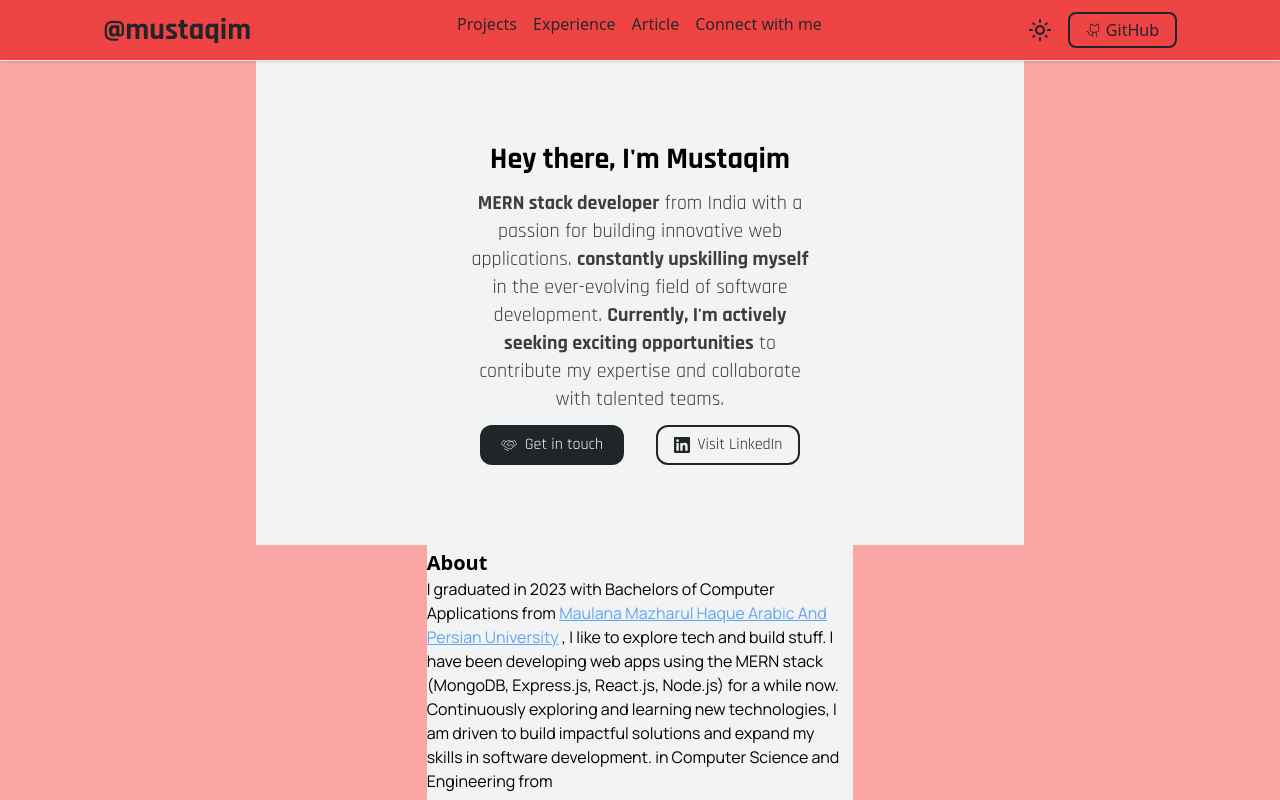
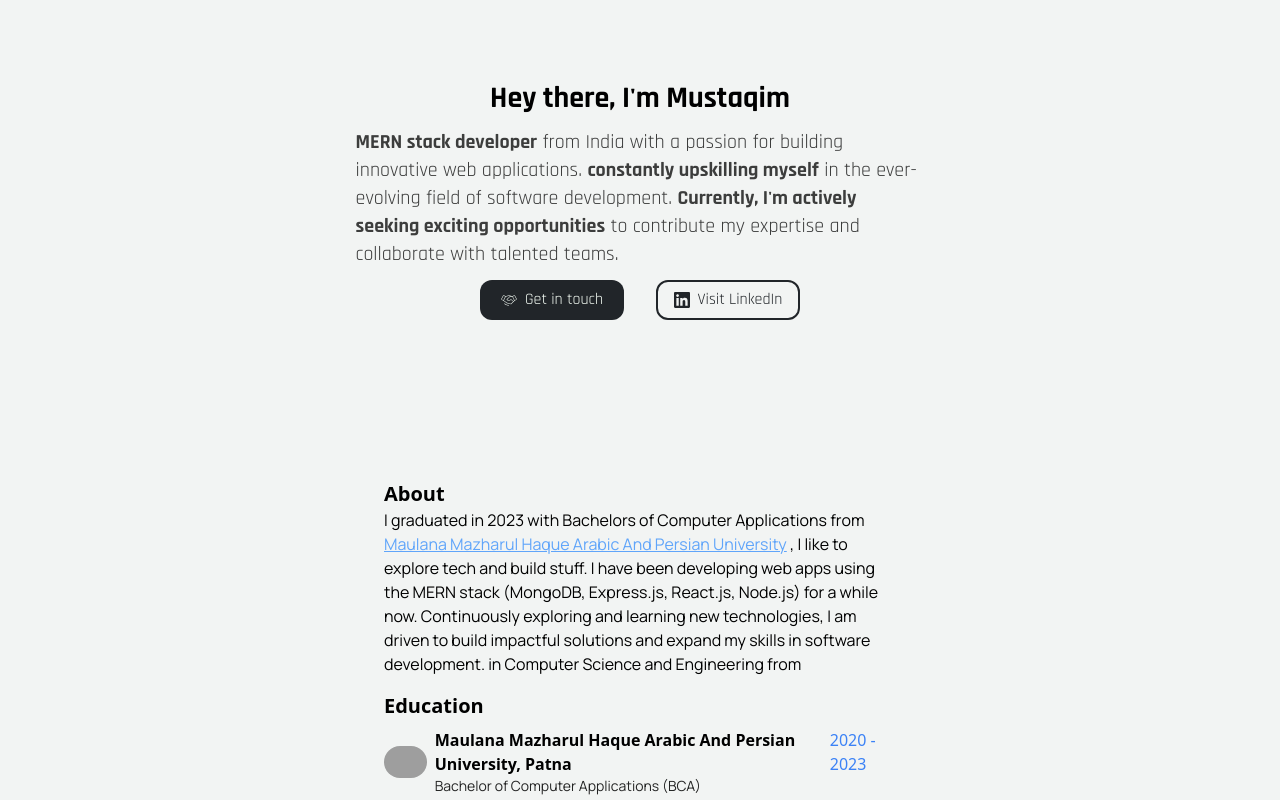
Before and after one commit to Mustaqim-Alam/Mustaqim_Portfolio_MERN, a React (Vite) app in the folder Client/: page / in a window 1280 px wide. Shown: the top 800 px of the page. Built offline with nearby package versions, Linux system fonts and the light colour scheme; grey boxes are pictures that could not be loaded; a web font is replaced by a local one.

Commit message:
MAking Portfolio

```diff
--- a/Client/index.html
+++ b/Client/index.html
@@ -7,7 +7,7 @@
     <title>Mustaqim | Portfolio</title>
   </head>
   <body>
-    <div id="root"></div>
+    <div  id="root"></div>
     <script type="module" src="/src/main.jsx"></script>
   </body>
 </html>
--- a/Client/src/App.css
+++ b/Client/src/App.css
@@ -1,42 +1,23 @@
-#root {
-  max-width: 1280px;
-  margin: 0 ;
-  padding: 0;
-  text-align: center;
+* {
+  box-sizing: border-box;
 }
 
-.logo {
-  height: 6em;
-  padding: 1.5em;
-  will-change: filter;
-  transition: filter 300ms;
-}
-.logo:hover {
-  filter: drop-shadow(0 0 2em #646cffaa);
-}
-.logo.react:hover {
-  filter: drop-shadow(0 0 2em #61dafbaa);
+html, body {
+  overflow-x: hidden;
+  margin: 0;
+  padding: 0;
 }
 
-@keyframes logo-spin {
-  from {
-    transform: rotate(0deg);
-  }
-  to {
-    transform: rotate(360deg);
-  }
+#root {
+  max-width: 100%;
+  margin: 0;
+  padding: 0;
 }
 
-@media (prefers-reduced-motion: no-preference) {
-  a:nth-of-type(2) .logo {
-    animation: logo-spin infinite 20s linear;
-  }
+.container {
+  max-width: 100%;
+  padding: 0 20px;
 }
-
-.card {
-  padding: 2em;
+.w-full {
+  width: 100%;
 }
-
-.read-the-docs {
-  color: #888;
-}
--- a/Client/src/App.jsx
+++ b/Client/src/App.jsx
@@ -6,13 +6,13 @@ const Header = lazy(() => import("./Components/Header"));
 
 function App() {
   return (
-    <div className=" w-screen">
-      <Header />
+    < >
+      {/* <Header /> */}
       <main>
         <Outlet />
       </main>
-      <Footer />
-    </div>
+      {/* <Footer /> */}
+    </>
   );
 }
 
--- a/Client/src/Components/About.jsx
+++ b/Client/src/Components/About.jsx
@@ -2,8 +2,8 @@ import { Link } from "react-router-dom";
 
 const About = () => {
   return (
-    <div className=" bg-green-400 w-1/3">
-      <div className=" py-1 bg-bgColor2 flex flex-col gap-4 items-center justify-center ">
+    <div className="  w-full flex justify-center">
+      <div className=" w-2/5  py-20 bg-bgColor2 flex flex-col gap-4 items-center justify-center ">
         <div className="flex flex-col items-start    ">
           <h1 className=" font-fontf2 font-bold text-xl  ">About</h1>
           <p className=" text-start font-fontf3">
--- a/Client/src/Components/Footer.jsx
+++ b/Client/src/Components/Footer.jsx
@@ -3,7 +3,7 @@ import { SiLinkedin } from "react-icons/si";
 import { Link } from "react-router-dom";
 const Footer = () => {
   return (
-    <footer className=" flex justify-between h-14 px-6 items-center w-full border-t-2 bg-bgColor2 text-blackColor">
+    <footer className=" flex justify-between h-14  items-center w-full border-t-2 bg-bgColor2 text-blackColor">
       <div className=" opacity-90 "> &copy; 2024 Md Mustaqim Alam</div>
       <div className=" flex gap-2 opacity-90">
         <Link
--- a/Client/src/Components/Header.jsx
+++ b/Client/src/Components/Header.jsx
@@ -3,17 +3,17 @@ import { PiGithubLogoLight } from "react-icons/pi";
 import { MdOutlineLightMode } from "react-icons/md";
 const Header = () => {
   return (
-    <header className=" w-full shadow bg-red-500 text-blackColor  py-3  border-b sticky top-0 z-50 ">
-      <nav className="flex justify-around  ">
+    <header className=" w-screen  h-16 shadow bg-bgColor2 text-blackColor  py-3  border-b sticky top-0 z-50 ">
+      <nav className=" w-full flex justify-around items-center ">
         <div className="">
-          <Link to="/" className=" font-bold text-3xl font-fontf1">
+          <Link to="/" className=" font-bold text-2xl font-fontf1">
             @mustaqim
           </Link>
         </div>
         <div>
-          <ul className="flex justify-around gap-4 opacity-95 font-medium ">
+          <ul className="flex justify-around gap-6 opacity-75 font-small font-bold  ">
             <li>
-              <Link to="/project" className=" hover:bg-hoverColor ">
+              <Link to="/project" className="">
                 Projects
               </Link>
             </li>
--- a/Client/src/Pages/Home.jsx
+++ b/Client/src/Pages/Home.jsx
@@ -5,9 +5,9 @@ import About from "../Components/About";
 
 const Home = () => {
   return (
-    <div className=" w-full bg-red-300 flex flex-col justify-center items-center ">
-      <article className="bg-bgColor2 h-3/5 w-3/5  py-20  flex flex-col items-center justify-center">
-        <div className=" w-2/3  flex flex-col items-center gap-3 justify-center">
+    <div className="bg-bgColor2  w-screen h-full  flex flex-col justify-center items-center ">
+      <article className=" h-[400px]  w-full  py-20  flex flex-col items-center justify-center">
+        <div className=" w-2/3   flex flex-col items-center gap-3 justify-center">
           <div>
             <h1 className=" text-3xl font-fontf1 font-bold">
               Hey there, I'm Mustaqim{" "}
--- a/Client/src/Pages/Projects.jsx
+++ b/Client/src/Pages/Projects.jsx
@@ -1,9 +1,87 @@
-import React from 'react'
+import { BiCode } from "react-icons/bi";
+import { MdOutlineOpenInNew } from "react-icons/md";
+import { PiGithubLogoLight } from "react-icons/pi";
 
 const Projects = () => {
   return (
-    <div>Projects</div>
-  )
-}
+    <div className="bg-red-300">
+      <div>
+        <div>
+          <button>Showcase</button>
+          <h1>Explore my projects</h1>
+          <p>
+            I love to build stuff. Here are some projects that i have worked on.
+          </p>
+        </div>
+      </div>
+      <div>
+        <button>
+          <span>All Projects</span>
+          <BiCode />
+        </button>
+      </div>
+      <div>
+        <div>
+          <img
+            src="https://www.singlegrain.com/wp-content/uploads/2019/03/SG-The-4-Fundamentals-of-E-commerce-Website-Design.jpg"
+            alt=""
+          />
+          <h1>ShoppingKart - MERN Stack E-commerce App</h1>
+          <p>
+            E-commerce admin dashboard with dynamic product management, secure
+            APIs, and data visualization tools.
+          </p>
+          <ul>
+            <li>ReactJS</li>
+            <li>NodeJS</li>
+            <li>MongoDB</li>
+            <li>ExpressJs</li>
+            <li>Sass</li>
+            <li>Redux</li>
+          </ul>
+          <div>
+            <button>
+              <MdOutlineOpenInNew />
+              <span>Website</span>
+            </button>
+            <button>
+              <PiGithubLogoLight />
+              <span>Source</span>
+            </button>
+          </div>
+        </div>
+      </div>
+      <div>
+        <img
+          src="https://www.singlegrain.com/wp-content/uploads/2019/03/SG-The-4-Fundamentals-of-E-commerce-Website-Design.jpg"
+          alt=""
+        />
+        <h1>ShoppingKart - MERN Stack E-commerce App</h1>
+        <p>
+          E-commerce admin dashboard with dynamic product management, secure
+          APIs, and data visualization tools.
+        </p>
+        <ul>
+          <li>ReactJS</li>
+          <li>NodeJS</li>
+          <li>MongoDB</li>
+          <li>ExpressJs</li>
+          <li>Sass</li>
+          <li>Redux</li>
+        </ul>
+        <div>
+          <button>
+            <MdOutlineOpenInNew />
+            <span>Website</span>
+          </button>
+          <button>
+            <PiGithubLogoLight />
+            <span>Source</span>
+          </button>
+        </div>
+      </div>
+    </div>
+  );
+};
 
-export default Projects
+export default Projects;
--- a/Client/src/main.jsx
+++ b/Client/src/main.jsx
@@ -1,6 +1,5 @@
 import { StrictMode } from "react";
 import { createRoot } from "react-dom/client";
-import { Provider } from "react-redux";
 import { createBrowserRouter, RouterProvider } from "react-router-dom";
 import App from "./App.jsx";
 import "./index.css";
@@ -9,7 +8,7 @@ import Articles from "./Pages/Articles";
 import Contact from "./Pages/Contact";
 import Experience from "./Pages/Experience";
 import Home from "./Pages/Home.jsx";
-import Projects from "./Pages/Projects";
+import Projects from "./Pages/Projects.jsx";
 const router = createBrowserRouter([
   {
     path: "/",
@@ -20,7 +19,7 @@ const router = createBrowserRouter([
         element: <Home />,
       },
       {
-        path: "/projects",
+        path: "/project",
         element: <Projects />,
       },
       {
```
